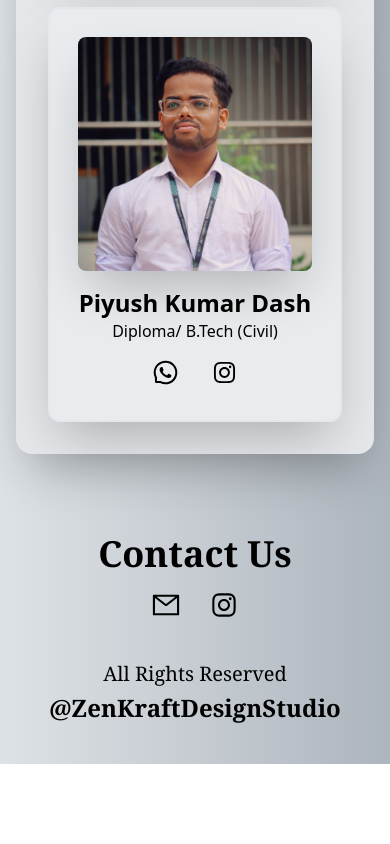
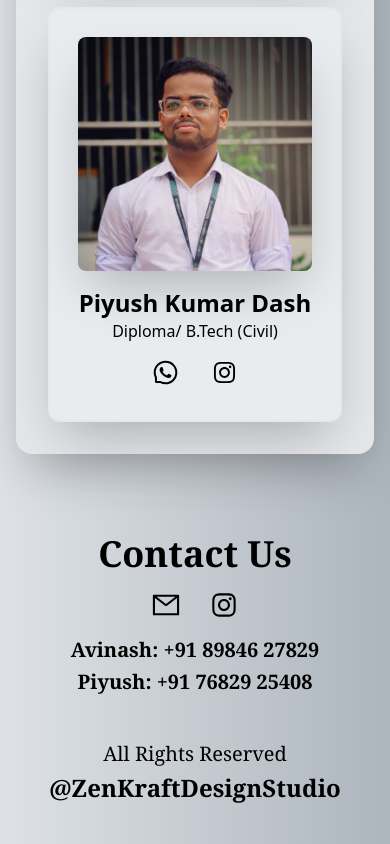
Before and after one commit to dilsekhpatnaik7/zen-craft, a React (Create React App) app: page / in a window 390 px wide. Shown: the part 5069-5913 px from the top of the page. Before the commit the page ends 5833 px from the top, so only its background shows below. Built offline with nearby package versions, Linux system fonts and the light colour scheme.

Commit message:
added phonenos

```diff
--- a/src/Components/Contact.jsx
+++ b/src/Components/Contact.jsx
@@ -1,5 +1,5 @@
 import React from 'react'
-import {AiOutlineMail, AiOutlineWhatsApp, AiOutlineInstagram} from 'react-icons/ai'
+import {AiOutlineMail, AiOutlineWhatsApp, AiOutlineInstagram, AiOutlineMobile} from 'react-icons/ai'
 
 const Contact = () => {
   return (
@@ -20,6 +20,11 @@ const Contact = () => {
             </div>
         </div>
 
+        <div className='text-center mt-4'>
+            <h1 className='font-serif text-xl font-semibold pb-1'>Avinash: +91 89846 27829</h1>
+            <h1 className='font-serif text-xl font-semibold pb-1'>Piyush: +91 76829 25408</h1>
+        </div>
+
         <div className='text-center mt-10 pb-10'>
             <h1 className='font-serif text-xl pb-1'>All Rights Reserved</h1>
             <h1 className='font-serif text-2xl font-semibold'>@ZenKraftDesignStudio</h1>
--- a/src/Components/Team.jsx
+++ b/src/Components/Team.jsx
@@ -8,7 +8,7 @@ const Team = () => {
   const ai = 'https://instagram.com/avinash_.vk?igshid=MzRlODBiNWFlZA==';
   const aw = `https://wa.me/918984627829?text=Hello Avinash, %20I'm%20interested%20in%20your%20ZenKraftDesignStudio%20service`;
   const pi = 'https://instagram.com/_.piyush._.badri._?igshid=MzRlODBiNWFlZA==';
-  const pw = `https://wa.me/918984627829?text=Hello%20Piyush, %20I'm%20interested%20in%20your%20ZenKraftDesignStudio%20service`;
+  const pw = `https://wa.me/917682925408?text=Hello%20Piyush, %20I'm%20interested%20in%20your%20ZenKraftDesignStudio%20service`;
 
 
   return (
```
